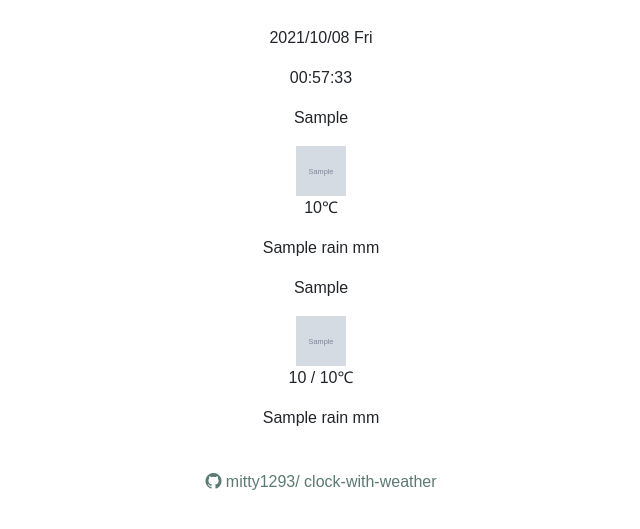
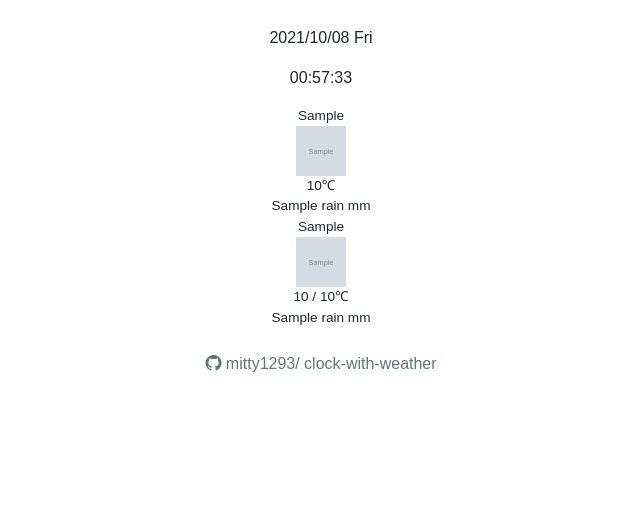
Before and after one commit to mitty1293/clock-with-weather, a Flask app: template flask/app/templates/index.html in a window 1280 px wide. Shown: the top 529 px of the page, without its empty margins (319-959 px from the left). Run offline with Flask 2, Linux system fonts and the light colour scheme; the template is opened without the code that fills it: most values are stand-ins (such as "Sample title", 1, 10 or a date in 2020); grey boxes marked "Sample" are stand-in pictures; some libraries are stand-ins or nearby versions.

Commit message:
レイアウト修正

```diff
--- a/flask/app/static/css/base.css
+++ b/flask/app/static/css/base.css
@@ -10,9 +10,7 @@ body {
 }
 .weather_hourly, .weather_daily {
     text-align: center;
-}
-.temp_min {
-    color: gray;
+    font-size: 0.85rem;
 }
 .github_link {
     text-align: center;
--- a/flask/app/templates/index.html
+++ b/flask/app/templates/index.html
@@ -23,10 +23,10 @@
             <div class="row weather_hourly">
                 {% for data in hourly_data %}
                 <div class="col-sm">
-                    <p>{{data['dt']}}</p>
-                    <img src="{{data['icon']}}" width="50px" height="50px">
-                    <p>{{data['temp']}}&#8451;</p>
-                    <p>{{data['rain']}} mm</p>
+                    <div>{{data['dt']}}</div>
+                    <div><img src="{{data['icon']}}" width="50px" height="50px"></div>
+                    <div>{{data['temp']}}&#8451;</div>
+                    <div>{{data['rain']}} mm</div>
                     <!-- {{data['description']}} -->
                 </div>
                 {% endfor %}
@@ -34,10 +34,10 @@
             <div class="row weather_daily">
                 {% for data in daily_data %}
                 <div class="col-sm">
-                    <p>{{data['dt']}}</p>
-                    <img src="{{data['icon']}}" width="50px" height="50px">
-                    <p>{{data['temp_max']}}&#160;&#047;&#160;{{data['temp_min']}}&#8451;</p>
-                    <p>{{data['rain']}} mm</p>
+                    <div>{{data['dt']}}</div>
+                    <div><img src="{{data['icon']}}" width="50px" height="50px"></div>
+                    <div>{{data['temp_max']}}&#160;&#047;&#160;{{data['temp_min']}}&#8451;</div>
+                    <div>{{data['rain']}} mm</div>
                     <!-- {{data['description']}} -->
                 </div>
                 {% endfor %}
```
